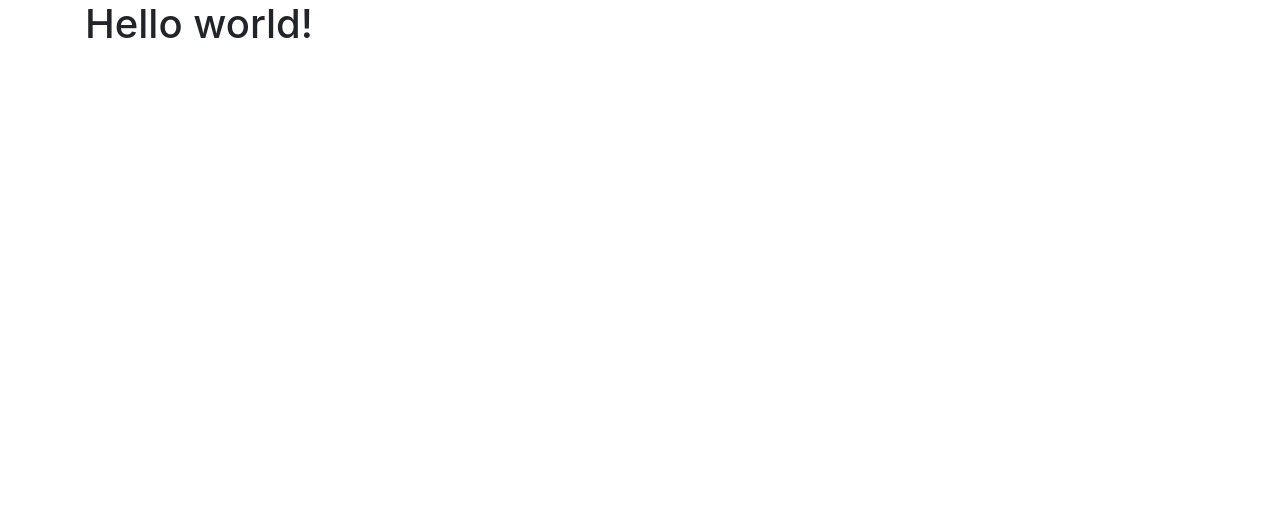
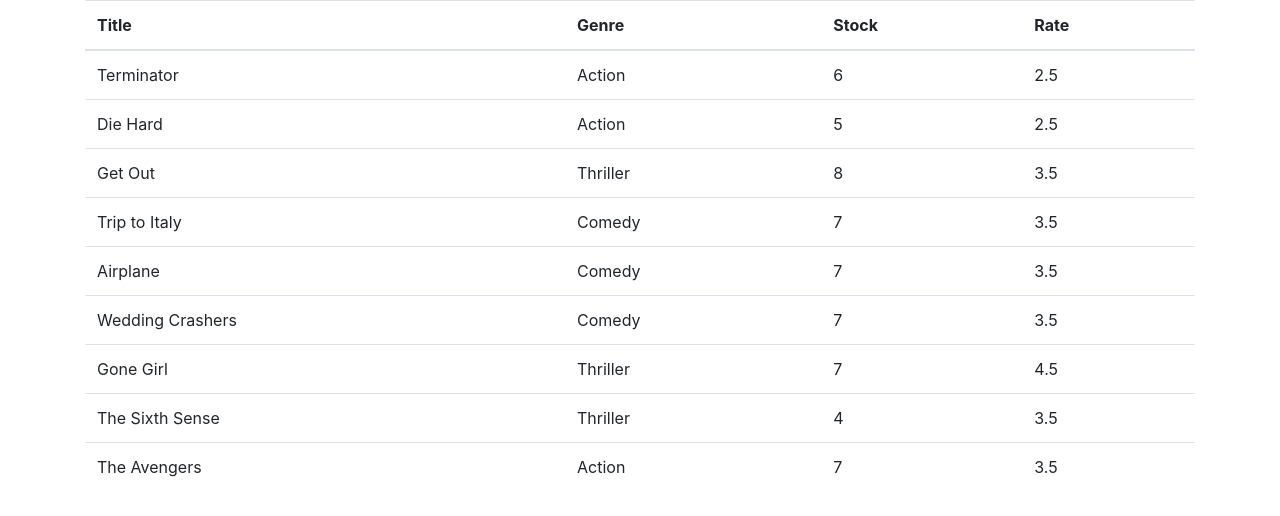
Before and after one commit to UsmanAfzl/Vidly, a React (Create React App) app: page / in a window 1280 px wide. Shown: the top 516 px of the page. Built offline with nearby package versions, Linux system fonts and the light colour scheme.

Commit message:
All the movies rendered successfully

```diff
--- a/src/App.js
+++ b/src/App.js
@@ -1,10 +1,10 @@
 import React from "react";
 import "./App.css";
-
+import Movies from "./components/movies.jsx";
 function App() {
   return (
     <main className="container">
-      <h1>Hello world!</h1>
+      <Movies></Movies>
     </main>
   );
 }
--- /dev/null
+++ b/src/components/movies.jsx
@@ -0,0 +1,33 @@
+import React, { Component } from "react";
+import { getMovies } from "../services/fakeMovieService";
+class Movies extends Component {
+  state = { movies: getMovies() };
+  render() {
+    return (
+      <React.Fragment>
+        <table className="table">
+          <thead>
+            <tr>
+              <th>Title</th>
+              <th>Genre</th>
+              <th>Stock</th>
+              <th>Rate</th>
+            </tr>
+          </thead>
+          <tbody>
+            {this.state.movies.map((movie) => (
+              <tr>
+                <td>{movie.title}</td>
+                <td>{movie.genre.name}</td>
+                <td>{movie.numberInStock}</td>
+                <td>{movie.dailyRentalRate}</td>
+              </tr>
+            ))}
+          </tbody>
+        </table>
+      </React.Fragment>
+    );
+  }
+}
+
+export default Movies;
```
Also changed, not shown: src/components/table.jsx (deleted, +0 -10 lines).
